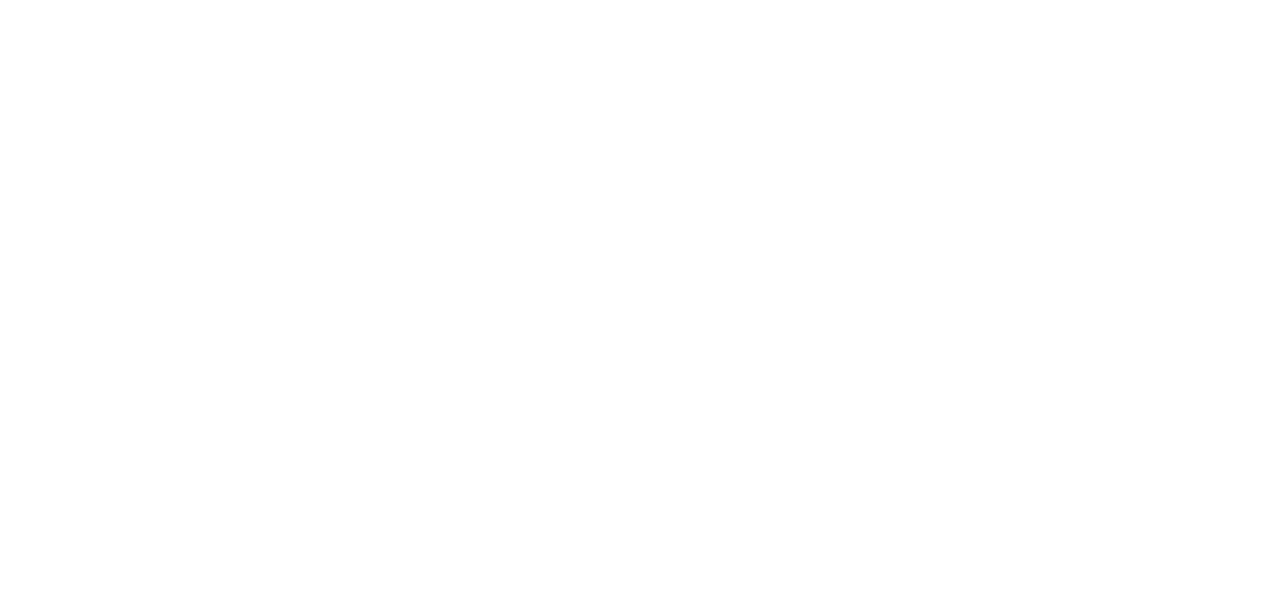
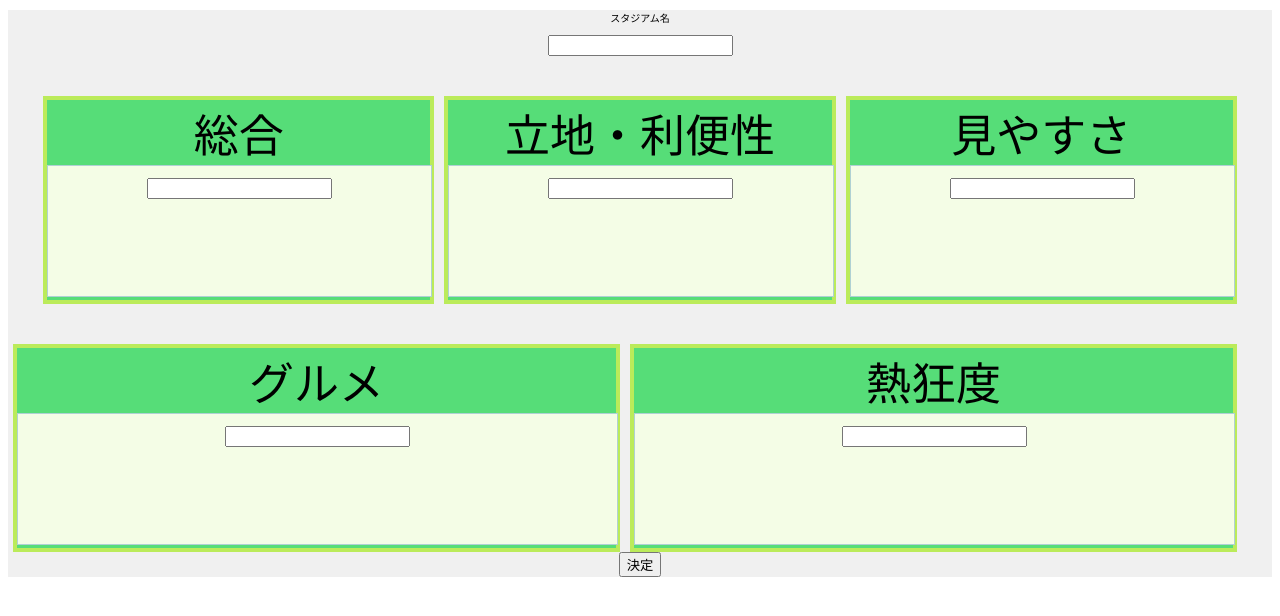
Before and after one commit to Kitamura-Takumi/kakiuna-front, a React (Vite) app: page /login in a window 1280 px wide. Shown: the top 616 px of the page. Built offline with nearby package versions, Linux system fonts and the light colour scheme.

Commit message:
ReviwPageをReactで記述。スタイルまだ

```diff
--- a/src/Home.jsx
+++ b/src/Home.jsx
@@ -1,6 +1,8 @@
 import { useState } from "react";
 import "./App.css";
 import Sapporo from "./sapporo";
+import Review from "./Review";
+
 import { Route, Routes, Link } from "react-router-dom";
 
 const stadiumValue = [
@@ -13,7 +15,7 @@ const Home = () => {
   return (
     <div className = "html">
         <Routes>
-          <Route exact path="/login" element={<loginElement/>} />
+          <Route exact path="/login" element={<Review/>} />
           <Route exact path="/" element={<HomeElement />} />
           <Route exact path= "/sapporo" element={<Sapporo />} />
         </Routes>
--- /dev/null
+++ b/src/Review.jsx
@@ -0,0 +1,91 @@
+import { useState } from "react";
+const Review = () => {
+
+    const [text, setText] = useState("");
+    const [all,setAll] = useState("");
+    const [convenient,setConvenient] = useState("");
+    const [ableSee, setAbleSee] = useState("");
+    const [gourmet, setGourmet] = useState("");
+    const [excited, setExcited] = useState("");
+
+
+    const [addtext, setAddText] = useState("");
+    const [addAll, setAddAll] = useState("");
+    const [addConvenient,setAddConvenient] = useState("");
+    const [addAbleSee, setAddAbleSee] = useState("");
+    const [addGourmet, setAddGourmet] = useState("");
+    const [addExcited, setAddExcited] = useState("");
+
+    const onClickGetValue = () => {
+        setAddText(text);
+        setAddAll(all);
+        setAddConvenient(convenient);
+        setAddAbleSee(ableSee);
+        setAddGourmet(gourmet);
+        setAddExcited(excited);
+
+        setText("");
+        setAll("");
+        setConvenient("");
+        setAbleSee("");
+        setGourmet("");
+        setExcited("");
+    }
+
+    return (
+        <>
+    <div>
+        <p>スタジアム名</p>
+        <input type="text" value={text} onChange={(event) => setText(event.target.value)}/>
+    </div>
+
+        <div class="flex01">
+   <div class="warp_text">
+       <div class="warp_heading">
+           総合
+       </div>
+       <div class="warp">
+        <input type="text" value={all} onChange={(event) => setAll(event.target.value)}/>
+       </div>
+   </div>
+   <div class="warp_text">
+       <div class="warp_heading">
+           立地・利便性
+       </div>
+       <div class="warp">
+       <input type="text" value={convenient} onChange={(event) => setConvenient(event.target.value)}/>
+       </div>
+   </div>
+   <div class="warp_text">
+       <div class="warp_heading">
+           見やすさ
+       </div>
+       <div class="warp">
+       <input type="text" value={ableSee} onChange={(event) => setAbleSee(event.target.value)}/>
+       </div>
+   </div>
+</div>
+<div class="flex02">
+   <div class="warp_text">
+       <div class="warp_heading">
+           グルメ
+       </div>
+       <div class="warp">
+       <input type="text" value={gourmet} onChange={(event) => setGourmet(event.target.value)}/>
+       </div>
+   </div>
+   <div class="warp_text">
+       <div class="warp_heading">
+           熱狂度
+       </div>
+       <div class="warp">
+       <input type="text" value={excited} onChange={(event) => setExcited(event.target.value)}/>
+       </div>
+   </div>
+</div>
+<button onClick={onClickGetValue}>決定</button>
+        </>
+    )
+    }
+
+export default Review;
```
Also changed, not shown: src/reviewstyle.css (added).
